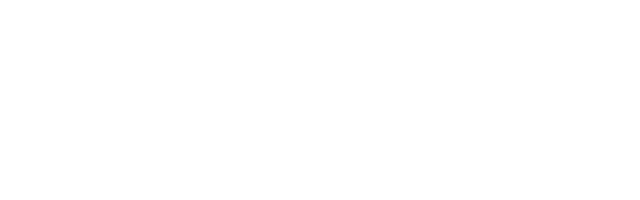
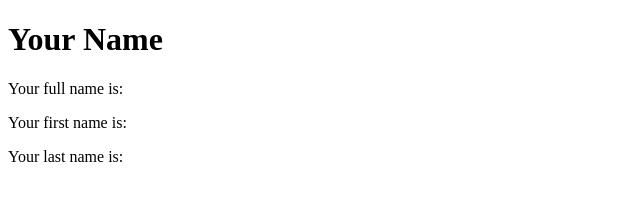
Before and after one commit to mwillis22/string-exercise, a plain HTML site: page index.html in a window 1280 px wide. Shown: the whole page, without its empty margins (0-640 px from the left). Drawn offline with Linux system fonts and the light colour scheme.

```diff
--- a/index.html
+++ b/index.html
@@ -6,10 +6,20 @@
     <meta http-equiv="X-UA-Compatible" content="IE=edge">
     <meta name="viewport" content="width=device-width, initial-scale=1.0">
     <title>Exercise Home Page</title>
-    <script src="scripts/parsing.js"></script>
 </head>
 
 <body>
+    <h1>Your Name</h1>
+    <p>Your full name is: <span id="full"></span></p>
+    <p>Your first name is: <span id="first"></span></p>
+    <p>Your last name is: <span id="last"></span></p>
+
+
+
+    <script src="scripts/parsing.js"></script>
+
+
+
 
 </body>
 
```
